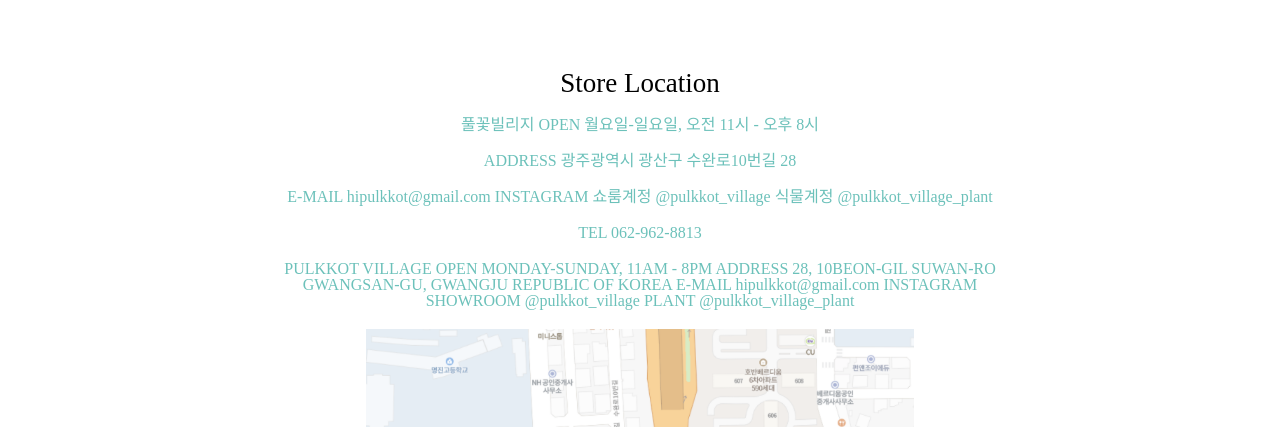
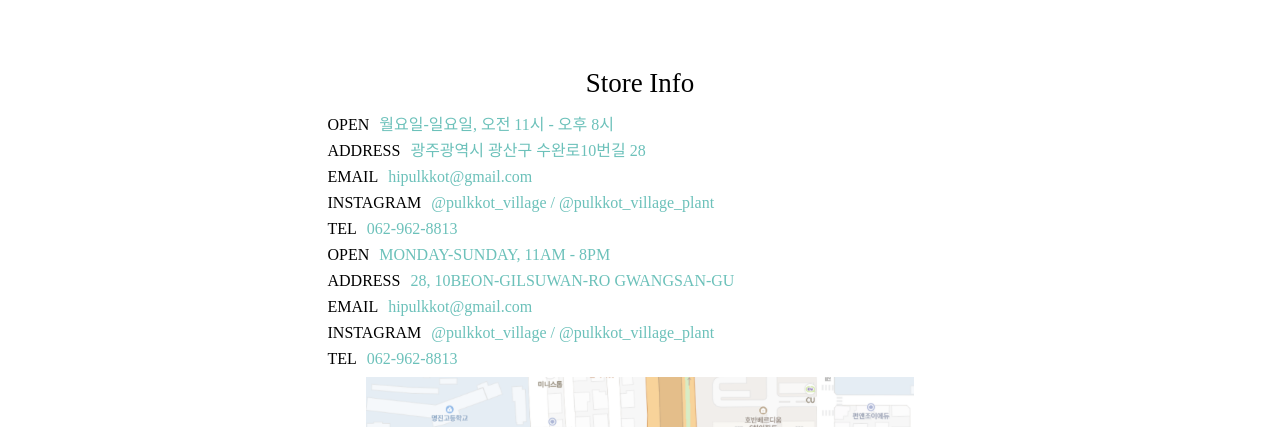
Before and after one commit to pulkkot/pulkkot_village, a React (Create React App) app in the folder frontend/: page /about in a window 1280 px wide. Shown: the part 277-704 px from the top of the page. Built offline with nearby package versions, Linux system fonts and the light colour scheme; a small style sheet from the web is missing.

Commit message:
feat: add store information

```diff
--- a/frontend/src/components/about/LocationInfo.tsx
+++ /dev/null
@@ -1,87 +0,0 @@
-import styled from "styled-components";
-import { StoreLocation } from "assets/images";
-import media from "styles/media";
-
-function LocationInfo() {
-  return (
-    <LocationInfoWrapper>
-      <LocationTitle>Store Location</LocationTitle>
-      <LocationSubTitle>
-        풀꽃빌리지 OPEN 월요일-일요일, 오전 11시 - 오후 8시
-      </LocationSubTitle>
-      <LocationSubTitle>
-        ADDRESS 광주광역시 광산구 수완로10번길 28
-      </LocationSubTitle>
-      <LocationSubTitle>
-        E-MAIL hipulkkot@gmail.com INSTAGRAM 쇼룸계정 @pulkkot_village 식물계정
-        @pulkkot_village_plant
-      </LocationSubTitle>
-      <LocationSubTitle>TEL 062-962-8813</LocationSubTitle>
-      <LocationSubTitle>
-        PULKKOT VILLAGE OPEN MONDAY-SUNDAY, 11AM - 8PM ADDRESS 28, 10BEON-GIL
-        SUWAN-RO GWANGSAN-GU, GWANGJU REPUBLIC OF KOREA E-MAIL
-        hipulkkot@gmail.com INSTAGRAM SHOWROOM @pulkkot_village PLANT
-        @pulkkot_village_plant
-      </LocationSubTitle>
-
-      <MapAnchor
-        href="http://naver.me/5U1F2JUu"
-        rel="noreferrer"
-        target="_blank"
-      >
-        <LocationImage src={StoreLocation} />
-      </MapAnchor>
-    </LocationInfoWrapper>
-  );
-}
-
-export default LocationInfo;
-
-const LocationInfoWrapper = styled.div`
-  margin-top: 100px;
-  width: 100%;
-  display: flex;
-  justify-content: center;
-  align-items: center;
-  flex-direction: column;
-  ${media.medium} {
-    margin-top: 60px;
-    width: 100%;
-    align-items: flex-start;
-  }
-`;
-
-const LocationTitle = styled.h1`
-  font-size: ${({ theme }) => theme.fontSize.title}px;
-  margin-bottom: 20px;
-
-  ${media.medium} {
-    font-size: ${({ theme }) => theme.fontSize.subTitle}px;
-    width: 100%;
-    margin-bottom: 10px;
-    margin-left: 10px;
-  }
-`;
-
-const MapAnchor = styled.a`
-  display: flex;
-  justify-content: center;
-`;
-
-const LocationSubTitle = styled.span`
-  color: ${({ theme }) => theme.colors.primary};
-  width: 60%;
-  text-align: center;
-  margin-bottom: 20px;
-  ${media.medium} {
-    margin-left: 10px;
-  }
-`;
-
-const LocationImage = styled.img`
-  width: 70%;
-  cursor: pointer;
-  ${media.medium} {
-    width: 100%;
-  }
-`;
--- /dev/null
+++ b/frontend/src/components/about/StoreInfo.tsx
@@ -0,0 +1,109 @@
+import styled from "styled-components";
+import { StoreLocation } from "assets/images";
+import media from "styles/media";
+import { IStoreInfo } from "types/storeInfo";
+
+const infos: IStoreInfo[] = [
+  {
+    open: "월요일-일요일, 오전 11시 - 오후 8시",
+    address: "광주광역시 광산구 수완로10번길 28",
+    email: "hipulkkot@gmail.com",
+    instagram: "@pulkkot_village  / @pulkkot_village_plant",
+    tel: "062-962-8813",
+  },
+  {
+    open: "MONDAY-SUNDAY, 11AM - 8PM",
+    address: "28, 10BEON-GILSUWAN-RO GWANGSAN-GU",
+    email: "hipulkkot@gmail.com",
+    instagram: "@pulkkot_village  / @pulkkot_village_plant",
+    tel: "062-962-8813",
+  },
+];
+
+function StoreInfo() {
+  return (
+    <StoreInfoWrapper>
+      <StoreInfoTitle>Store Info</StoreInfoTitle>
+      {infos?.map((info: IStoreInfo) =>
+        Object.keys(info).map((key: string) => (
+          <StoreInfoBox>
+            <StoreInfoSubtitle>{key.toUpperCase()}</StoreInfoSubtitle>
+            <StoreInfoContent>{info[key]}</StoreInfoContent>
+          </StoreInfoBox>
+        ))
+      )}
+
+      <MapAnchor
+        href="http://naver.me/5U1F2JUu"
+        rel="noreferrer"
+        target="_blank"
+      >
+        <LocationImage src={StoreLocation} />
+      </MapAnchor>
+    </StoreInfoWrapper>
+  );
+}
+
+export default StoreInfo;
+
+const StoreInfoWrapper = styled.div`
+  margin-top: 100px;
+  width: 100%;
+  display: flex;
+  justify-content: center;
+  align-items: center;
+  flex-direction: column;
+  ${media.medium} {
+    margin-top: 60px;
+    width: 100%;
+    align-items: flex-start;
+  }
+`;
+
+const StoreInfoTitle = styled.h1`
+  font-size: ${({ theme }) => theme.fontSize.title}px;
+  margin-bottom: 20px;
+
+  ${media.medium} {
+    font-size: ${({ theme }) => theme.fontSize.subTitle}px;
+    width: 100%;
+    margin-bottom: 10px;
+    margin-left: 10px;
+  }
+`;
+
+const MapAnchor = styled.a`
+  display: flex;
+  justify-content: center;
+`;
+
+const StoreInfoBox = styled.div`
+  width: 50%;
+  display: flex;
+  ${media.medium} {
+    flex-direction: column;
+    width: 100%;
+    align-items: flex-start;
+  }
+`;
+
+const StoreInfoSubtitle = styled.span`
+  margin-right: 10px;
+`;
+
+const StoreInfoContent = styled.span`
+  color: ${({ theme }) => theme.colors.primary};
+  text-align: center;
+  margin-bottom: 10px;
+  ${media.medium} {
+    margin-left: 10px;
+  }
+`;
+
+const LocationImage = styled.img`
+  width: 70%;
+  cursor: pointer;
+  ${media.medium} {
+    width: 100%;
+  }
+`;
--- a/frontend/src/pages/AboutPage.tsx
+++ b/frontend/src/pages/AboutPage.tsx
@@ -1,5 +1,5 @@
 import BrandStory from "components/about/BrandStory";
-import LocationInfo from "components/about/LocationInfo";
+import StoreInfo from "components/about/StoreInfo";
 import HeaderTitle from "components/home/HeaderTitle";
 import MainLayout from "components/home/MainLayout";
 
@@ -8,7 +8,7 @@ function AboutPage() {
     <MainLayout>
       <HeaderTitle title="About" />
       <BrandStory />
-      <LocationInfo />
+      <StoreInfo />
     </MainLayout>
   );
 }
--- /dev/null
+++ b/frontend/src/types/storeInfo.ts
@@ -0,0 +1,8 @@
+export interface IStoreInfo {
+  [key: string]: string;
+  open: string;
+  address: string;
+  email: string;
+  instagram: string;
+  tel: string;
+}
```
